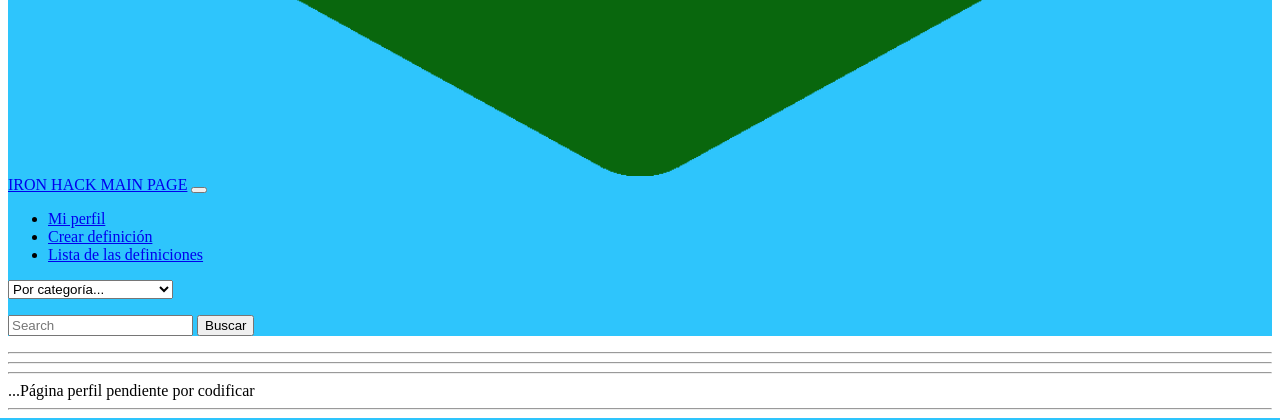
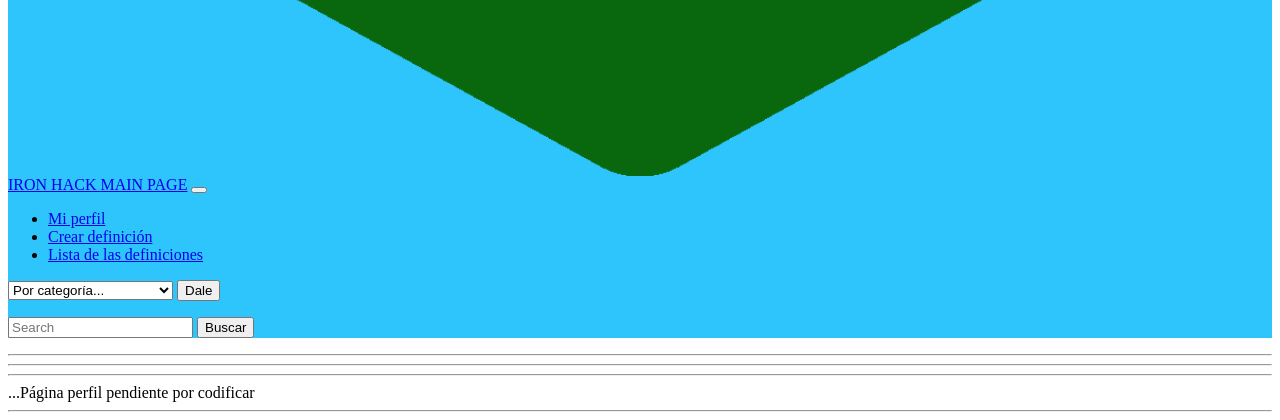
Before and after one commit to barcelona-power/iron-learning, a Node server app: template views/users/profile.hbs in a window 1280 px wide. Shown: the part 5071-5491 px from the top of the page. Run offline with Node 20, Linux system fonts and the light colour scheme; the template is opened without the code that fills it, so the values that code supplies are empty; some libraries are stand-ins or nearby versions.

Commit message:
botón navbar desplegable

```diff
--- a/public/css/main.css
+++ b/public/css/main.css
@@ -280,7 +280,7 @@ a:link{
 
 
 /* eyes */
-
+/*
 .eyes-fixed{
   position: fixed;
   width: 100%;
@@ -324,7 +324,7 @@ a:link{
   transform: translate(-50%,-50%);
   border-radius: 50%;
   border: 10px dotted rgb(27, 154, 188);
-}
+} */
 /* eyes */
 
 .overflow-ojos{
--- a/views/partials/navbar.hbs
+++ b/views/partials/navbar.hbs
@@ -41,14 +41,15 @@
   <a href="/main">Bulala</a>
 </form>
 </details> --}}
-<form  method="GET" role="search" name="filterer">
-      {{!-- <button  type="submit">Dale</button> --}}
-      <select id="form-category"  name="category" class="form-select col-md-8 searcher"  size="1"  aria-label="select example"  >
+<form class="d-flex" method="GET" role="search" name="filterer">
+
+      <select id="form-category"  name="category" class="form-select searcher"  size="1"  aria-label="select example"  >
         <option selected disabled value="0">Por categoría...</option>
         <option value="Internet" name="category" >Internet</option>
         <option  value="Librería" name="category">Librerías/Frameworks</option>
         <option value="Programa" name="category">Programas/aplicaciones</option>
       </select>
+      <button class="mx-1" type="submit">Dale</button>
        </form>
       <form class="d-flex" role="search" name="filterer"  method="GET">
         <input id="form-word" class="form-select searcher" type="text" name="name" value="{{query.name}}" placeholder="Search" aria-label="Search" />
```
Also changed, not shown: views/frontpage/frontpage.hbs (line endings or trailing spaces).
